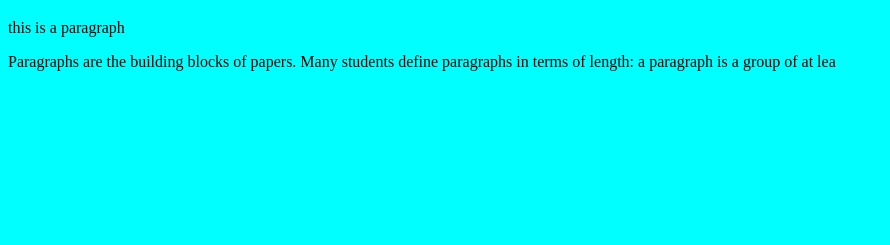
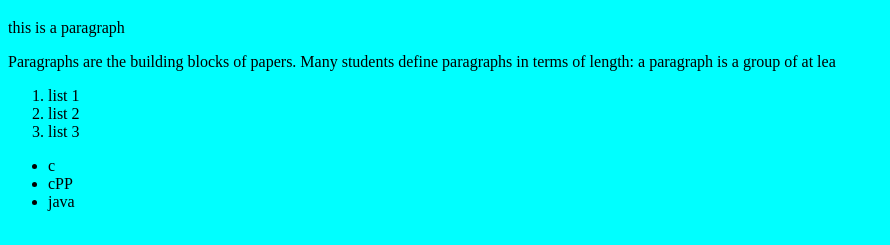
Before and after one commit to SimranRout87/NextgenDevHouse, a plain HTML site: page 01_html/index.html in a window 1280 px wide. Shown: the part 61-306 px from the top of the page, without its empty margins (0-890 px from the left). Drawn offline with Linux system fonts and the light colour scheme.

Commit message:
add:list

```diff
--- a/01_html/index.html
+++ b/01_html/index.html
@@ -17,3 +17,14 @@
       Paragraphs are the building blocks of papers. Many students define
       paragraphs in terms of length: a paragraph is a group of at lea
     </p>
+    <!--creating list-->
+    <ol>
+        <li>list 1</li>
+        <li>list 2</li>
+        <li>list 3</li>
+  </ol>
+  <ul>
+      <li>c</li>
+      <li>cPP</li>
+      <li>java</li>
+  </ul>
```
